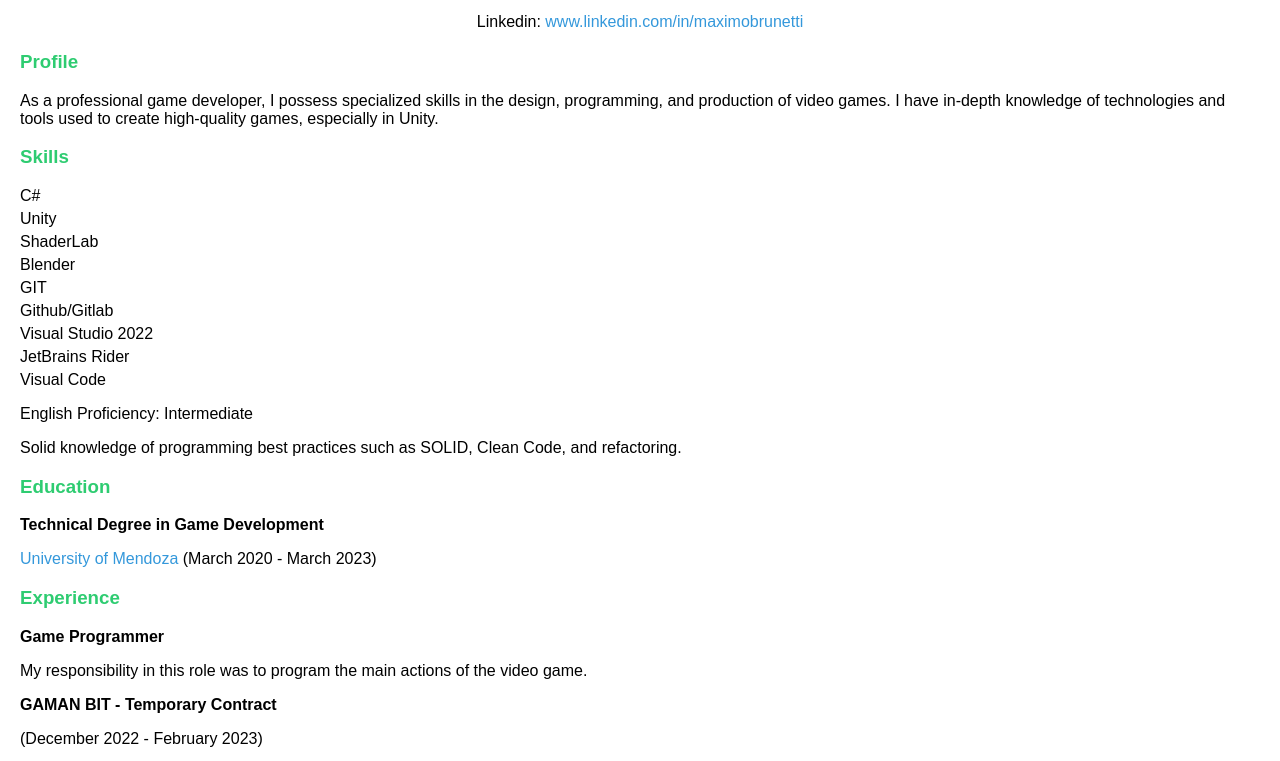
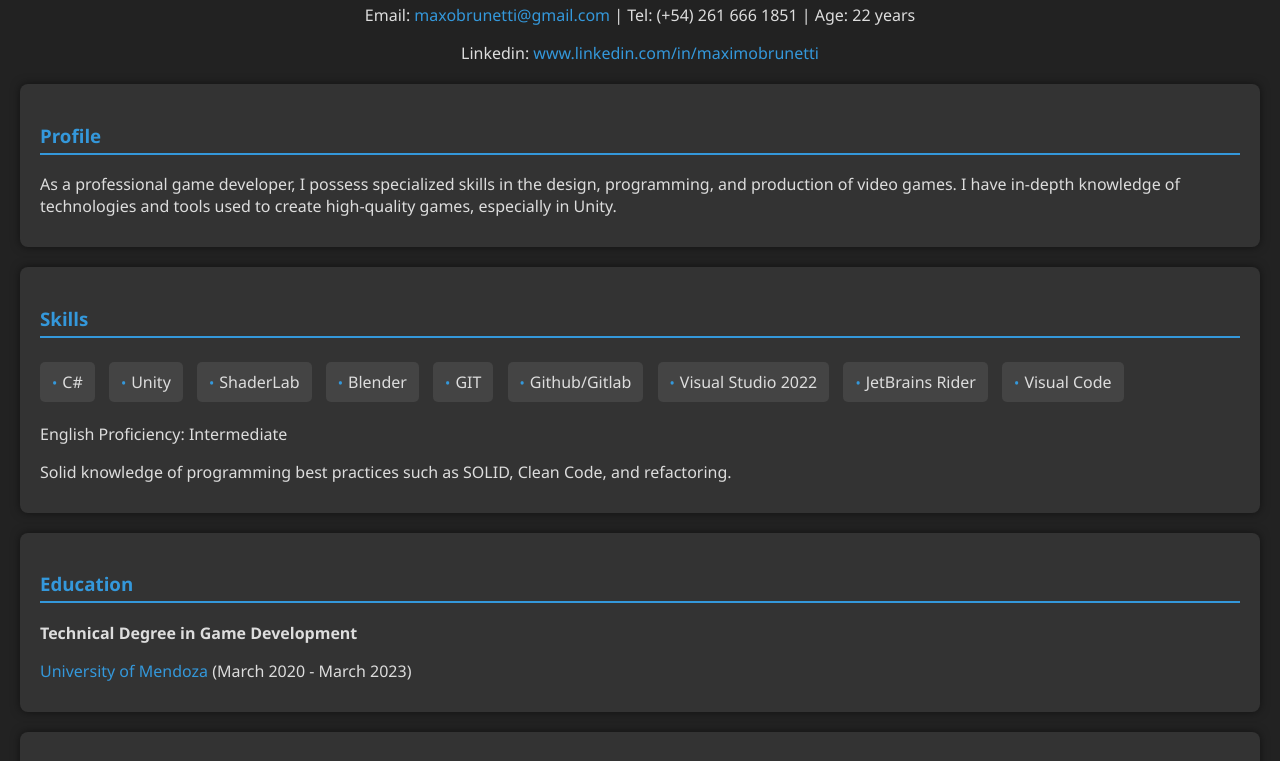
Before and after one commit to TuXimo/curriculum, a website: page Curriculum.html in a window 1280 px wide. Shown: the part 149-910 px from the top of the page. Drawn offline with Linux system fonts and the light colour scheme.

Commit message:
Stylized part 3

```diff
--- a/Curriculum.html
+++ b/Curriculum.html
@@ -22,17 +22,19 @@
 
     <section>
         <h3>Skills</h3>
-        <ul>
-            <li>C#</li>
-            <li>Unity</li>
-            <li>ShaderLab</li>
-            <li>Blender</li>
-            <li>GIT</li>
-            <li>Github/Gitlab</li>
-            <li>Visual Studio 2022</li>
-            <li>JetBrains Rider</li>
-            <li>Visual Code</li>
-        </ul>
+        <div class="skills">
+            <ul class="skill-list">
+                <li class="skill-list-item">C#</li>
+                <li class="skill-list-item">Unity</li>
+                <li class="skill-list-item">ShaderLab</li>
+                <li class="skill-list-item">Blender</li>
+                <li class="skill-list-item">GIT</li>
+                <li class="skill-list-item">Github/Gitlab</li>
+                <li class="skill-list-item">Visual Studio 2022</li>
+                <li class="skill-list-item">JetBrains Rider</li>
+                <li class="skill-list-item">Visual Code</li>
+            </ul>
+        </div>
         <p>English Proficiency: Intermediate</p>
         <p>Solid knowledge of programming best practices such as SOLID, Clean Code, and refactoring.</p>
     </section>
--- a/Curriculum/script.js
+++ b/Curriculum/script.js
@@ -1,12 +1,13 @@
+document.addEventListener("DOMContentLoaded", function() {
     // Cambiar el color de fondo al pasar el mouse sobre los enlaces
     const links = document.querySelectorAll('a');
 
     links.forEach(link => {
-    link.addEventListener('mouseover', () => {
+        link.addEventListener('mouseenter', () => {
             link.style.backgroundColor = '#ecf0f1';
         });
 
-    link.addEventListener('mouseout', () => {
+        link.addEventListener('mouseleave', () => {
             link.style.backgroundColor = 'transparent';
         });
     });
@@ -22,3 +23,4 @@ titles.forEach(title => {
             }, 500);
         });
     });
+});
--- a/Curriculum/styles.css
+++ b/Curriculum/styles.css
@@ -1,6 +1,8 @@
 body {
-    font-family: Arial, sans-serif;
+    font-family: 'Segoe UI', Tahoma, Geneva, Verdana, sans-serif;
     margin: 20px;
+    background-color: #222;
+    color: #ddd;
 }
 
 header {
@@ -8,12 +10,14 @@ header {
     margin-bottom: 20px;
 }
 
-h1, h2 {
+h1, h2, h3 {
     color: #3498db;
+    border-bottom: 2px solid #3498db;
+    padding-bottom: 5px;
 }
 
-h3 {
-    color: #2ecc71;
+h2 {
+    margin-top: 10px;
 }
 
 p {
@@ -23,6 +27,11 @@ p {
 a {
     color: #3498db;
     text-decoration: none;
+    transition: color 0.3s ease-in-out;
+}
+
+a:hover {
+    color: #e74c3c;
 }
 
 ul {
@@ -31,5 +40,48 @@ ul {
 }
 
 ul li {
-    margin-bottom: 5px;
+    margin-bottom: 10px;
+    position: relative;
+    line-height: 1.5;
 }
+
+ul li:before {
+    content: "\2022"; /* Código Unicode para el punto de viñeta */
+    color: #3498db;
+    font-size: 14px;
+    margin-right: 5px;
+}
+
+/* ... Otros estilos ... */
+
+.skills {
+    margin-top: 10px;
+}
+
+.skill-list {
+    list-style-type: none;
+    padding: 0;
+}
+
+.skill-list-item {
+    background-color: #444;
+    color: #ddd;
+    padding: 8px 12px;
+    margin: 5px 0;
+    border-radius: 5px;
+    display: inline-block;
+    margin-right: 10px;
+}
+
+/* ... Resto de estilos ... */
+section {
+    background-color: #333;
+    border-radius: 8px;
+    padding: 20px;
+    margin-bottom: 20px;
+    box-shadow: 0 0 10px rgba(0, 0, 0, 0.5);
+}
+
+section:last-child {
+    margin-bottom: 0;
+}
```
Also changed, not shown: Curriculum/es.html (+13 -11 lines). Lines whose indentation alone changed are shown as unchanged.
